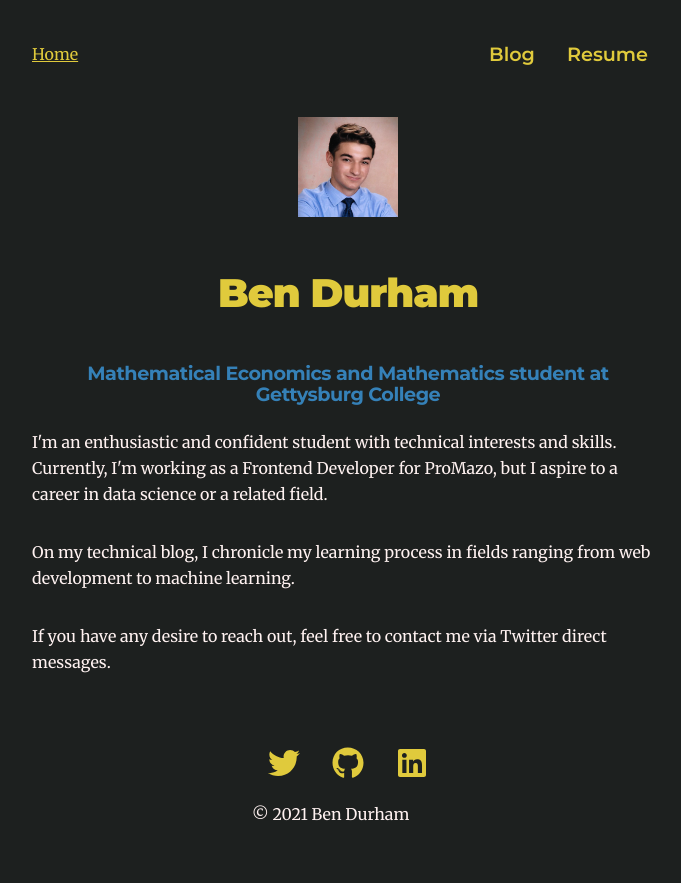
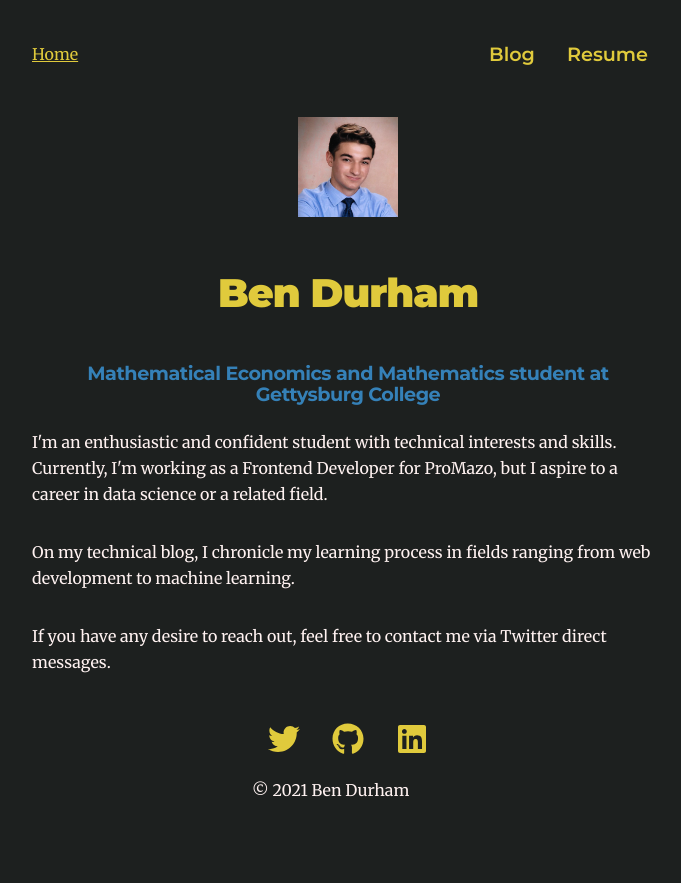
Before and after one commit to bendurham441/personal-website, a Gatsby site: page / in a window 1280 px wide. Shown: the whole page, without its empty margins (292-973 px from the left). After the commit the page ends 835 px from the top, so only its background shows below. Built offline with nearby package versions, Linux system fonts and the light colour scheme; Gatsby itself is replaced by a stand-in of ours.

Commit message:
Fixed footer spacing

```diff
--- a/src/style.css
+++ b/src/style.css
@@ -84,10 +84,6 @@ body {
 	font-size: var(--fontSize-1);
 	color: var(--color-text);
 	height: 100vh;
-}
-
-footer {
-	padding: var(--spacing-6) var(--spacing-0);
 }
 
 hr {
```
